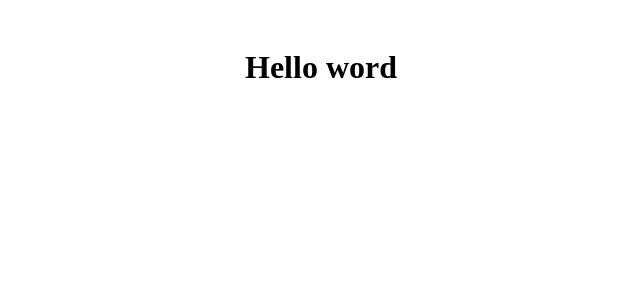
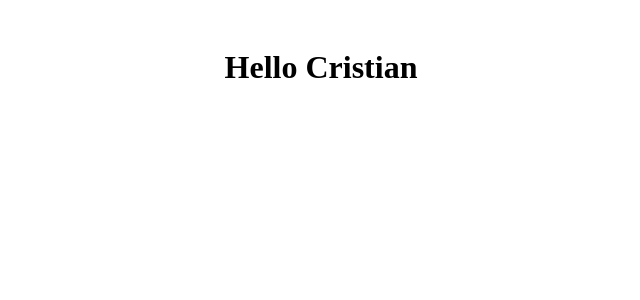
Before and after one commit to CrissAlvarezH/github-actions-cicd, a Next.js app: page / in a window 1280 px wide. Shown: the top 300 px of the page, without its empty margins (319-959 px from the left). Built offline with nearby package versions, Linux system fonts and the light colour scheme.

Commit message:
set hello cristian in index.js

```diff
--- a/pages/index.tsx
+++ b/pages/index.tsx
@@ -1,7 +1,7 @@
 export default function Home() {
   return (
       <div style={{"display": "flex", "justify-content": "center", "align-items": "center", "padding": "20px 20px"}}>
-        <h1>Hello word</h1>
+        <h1>Hello Cristian</h1>
       </div>
   )
 }
```
Also changed, not shown: 1 other file (tests, documents, lock files or other folders).
